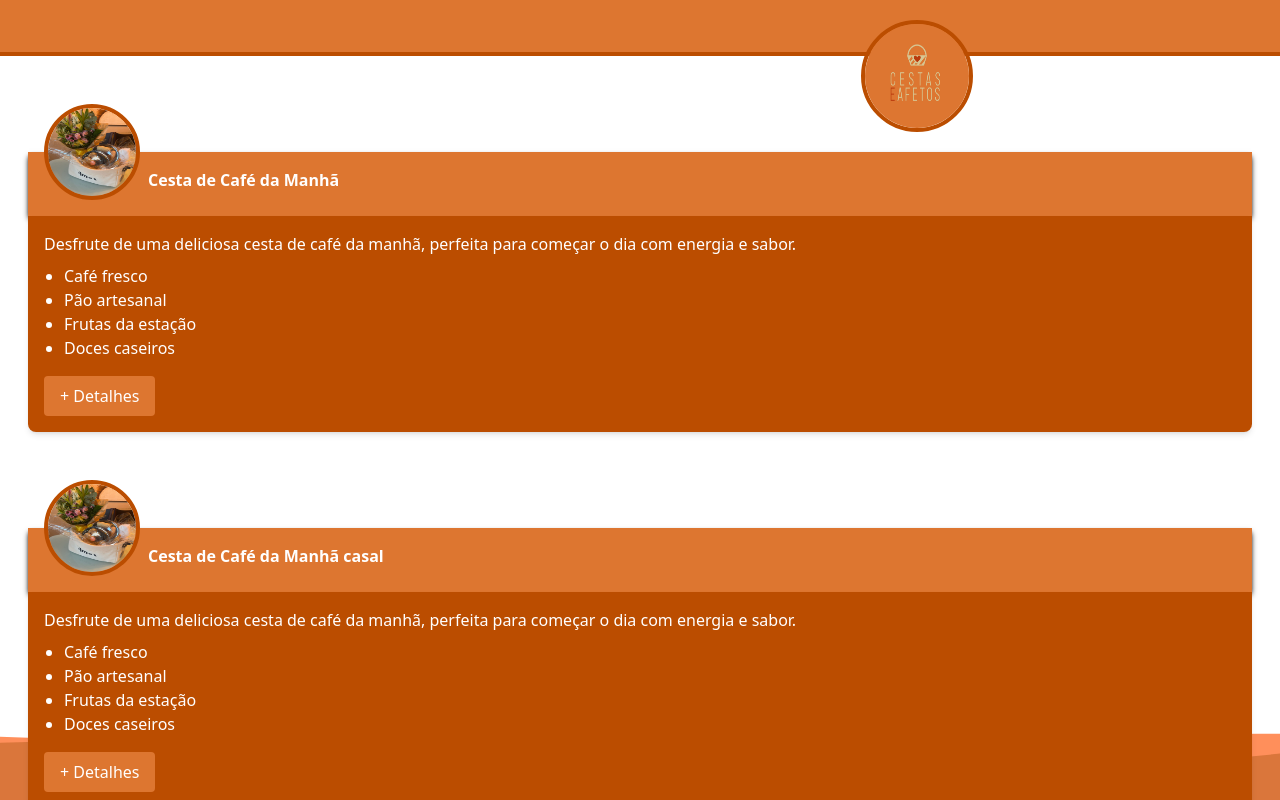
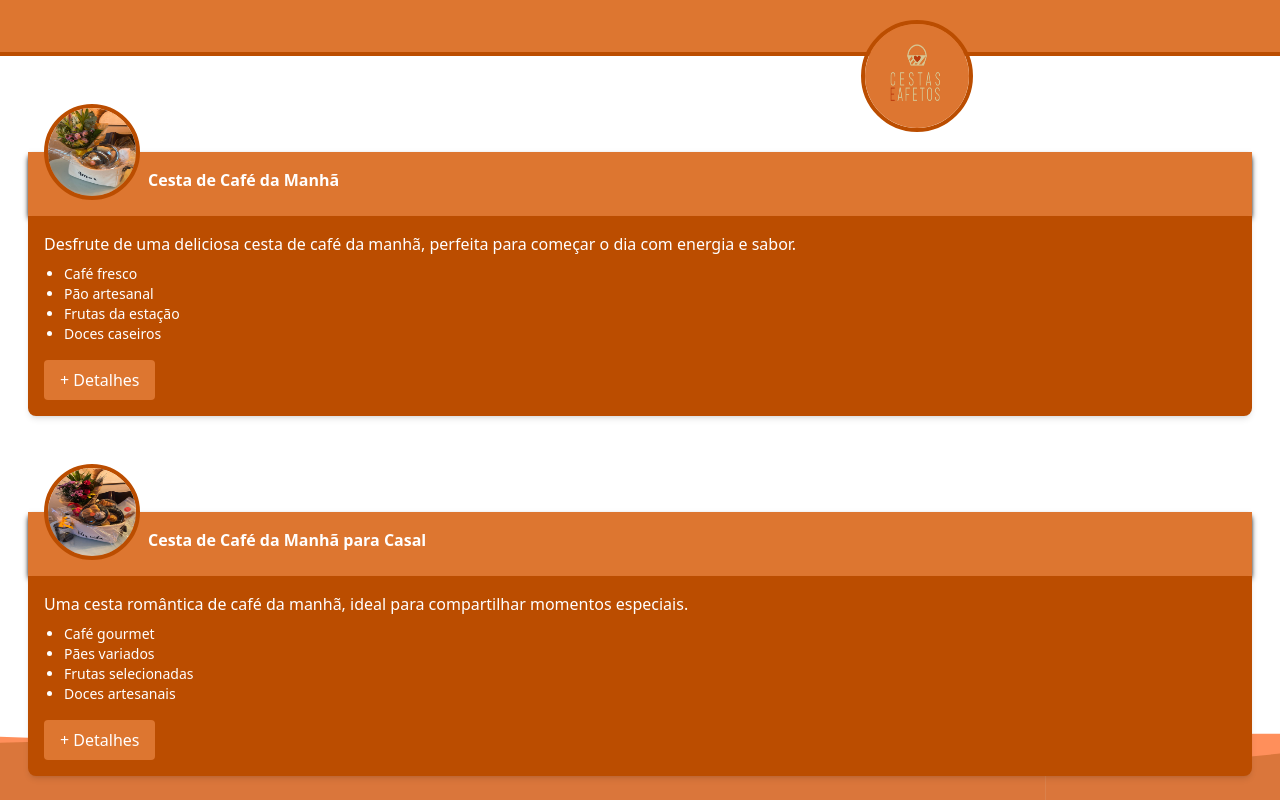
Before and after one commit to vinicius-pascoal/cestas-E-afetos, a Next.js app: page / in a window 1280 px wide. Built offline with nearby package versions, Linux system fonts and the light colour scheme.

Commit message:
array cestas base

```diff
--- a/src/app/page.tsx
+++ b/src/app/page.tsx
@@ -19,11 +19,11 @@ export default function Home() {
         </header>
         <div className="h-screen overflow-y-auto">
           {/* TODO componente de cesta fix: ultima cesta ta sendo comida / ajustat o componenete com um array*/}
-          <ItemCard tipo=" Cesta de Café da Manhã" />
-          <ItemCard tipo=" Cesta de Café da Manhã casal" />
-          <ItemCard tipo=" Cesta de Café da Manhã casal" />
-          <ItemCard tipo=" Cesta de Café da Manhã casal" />
-          <ItemCard tipo=" Cesta de Café da Manhã casal" />
+          <ItemCard tipo="cafe" />
+          <ItemCard tipo="cafeCasal" />
+          <ItemCard tipo="cervejas" />
+          <ItemCard tipo="flores" />
+          <ItemCard tipo="vinho" />
 
         </div>
       </div>
--- a/src/components/ItemCard.tsx
+++ b/src/components/ItemCard.tsx
@@ -1,32 +1,93 @@
 import Image from "next/image";
+import Modal from "./Modal";
+import { image } from "framer-motion/client";
+
 import cafeSolo from "../img/cestas/cafeManhaSolo.jpg";
-import Modal from "./Modal";
-
+import cafeCasal from "../img/cestas/cafeManhaCasal.jpg";
+import cervejas from "../img/cestas/cervejas.jpg";
+import flores from "../img/cestas/floresBombons.jpg";
+import vinho from "../img/cestas/queijosVinho.jpg";
 type ItemCardProps = {
   tipo: string;
 };
 
 export default function ItemCard({ tipo }: ItemCardProps) {
+
+  const cestas = {
+    "cafe": {
+      nome: "Cesta de Café da Manhã",
+      image: cafeSolo,
+      description: "Desfrute de uma deliciosa cesta de café da manhã, perfeita para começar o dia com energia e sabor.",
+      items: [
+        "Café fresco",
+        "Pão artesanal",
+        "Frutas da estação",
+        "Doces caseiros"
+      ]
+    },
+    "cafeCasal": {
+      nome: "Cesta de Café da Manhã para Casal",
+      image: cafeCasal,
+      description: "Uma cesta romântica de café da manhã, ideal para compartilhar momentos especiais.",
+      items: [
+        "Café gourmet",
+        "Pães variados",
+        "Frutas selecionadas",
+        "Doces artesanais"
+      ]
+    },
+    "cervejas": {
+      nome: "Cesta de Cervejas Artesanais",
+      image: cervejas,
+      description: "Explore uma seleção de cervejas artesanais, perfeita para os amantes de cerveja.",
+      items: [
+        "Cervejas locais",
+        "Petiscos variados",
+        "Copos personalizados"
+      ]
+    },
+    "flores": {
+      nome: "Cesta de Flores e Bombons",
+      image: flores,
+      description: "Uma linda cesta com flores frescas e deliciosos bombons, perfeita para presentear.",
+      items: [
+        "Flores variadas",
+        "Bombons artesanais",
+        "Cartão personalizado"
+      ]
+    },
+    "vinho": {
+      nome: "Cesta de Queijos e Vinho",
+      image: vinho,
+      description: "Uma combinação perfeita de queijos finos e um bom vinho, ideal para uma noite especial.",
+      items: [
+        "Queijos selecionados",
+        "Vinho tinto ou branco",
+        "Biscoitos finos"
+      ]
+    }
+
+  }
+
   return (
     <div id="card" className=" m-7 mt-24">
       <div id="card-header" className=" shadow-md shadow-black flex bg-[#dd7630] text-white p-4 h-16">
         <Image
-          src={cafeSolo}
+          src={cestas[tipo]?.image}
           alt="Logo"
           width={100}
           height={100}
           className="relative -top-16 mr-2 rounded-full border-amber-700 border-4  w-24 h-24" />
-        <h1 className=" font-bold">{tipo}</h1>
+        <h1 className=" font-bold">{cestas[tipo]?.nome || "nome nao disponivel."}</h1>
       </div>
       <div id="card-body" className=" bg-amber-700 text-white p-4 rounded-t-none rounded-lg shadow-md">
         <p className="">
-          Desfrute de uma deliciosa cesta de café da manhã, perfeita para começar o dia com energia e sabor.
+          {cestas[tipo]?.description || "Descrição não disponível."}
         </p>
         <ul className="list-disc pl-5 mt-2">
-          <li>Café fresco</li>
-          <li>Pão artesanal</li>
-          <li>Frutas da estação</li>
-          <li>Doces caseiros</li>
+          {cestas[tipo]?.items?.map((item, index) => (
+            <li key={index} className="text-sm">{item}</li>
+          )) || <li>Itens não disponíveis.</li>}
         </ul>
         <Modal />
       </div>
--- a/src/components/Modal.tsx
+++ b/src/components/Modal.tsx
@@ -42,7 +42,22 @@ export default function Modal() {
               <div className="text-center">
                 <h2 className="text-xl font-bold mb-4 text-amber-700">Cesta cafe da manha</h2>
                 <p className="text-gray-700 mb-6">
-                  Conteúdo do modal. Clique fora ou no botão abaixo para fechar.
+                  Cesto em linhão
+                  Flores naturais
+                  1 bolo caseiro
+                  1 suco natural
+                  1 cappuccino artesanal
+                  1 waffle
+                  requeijao
+                  2 Frutas
+                  1 mini quiche queijo
+                  mini pães
+                  Croassant
+                  Pretzel
+                  Mini paes Doces
+                  Suspiros
+
+                  R$ 280 + Entrega
                 </p>
                 <button
                   onClick={() => setOpen(false)}
```
